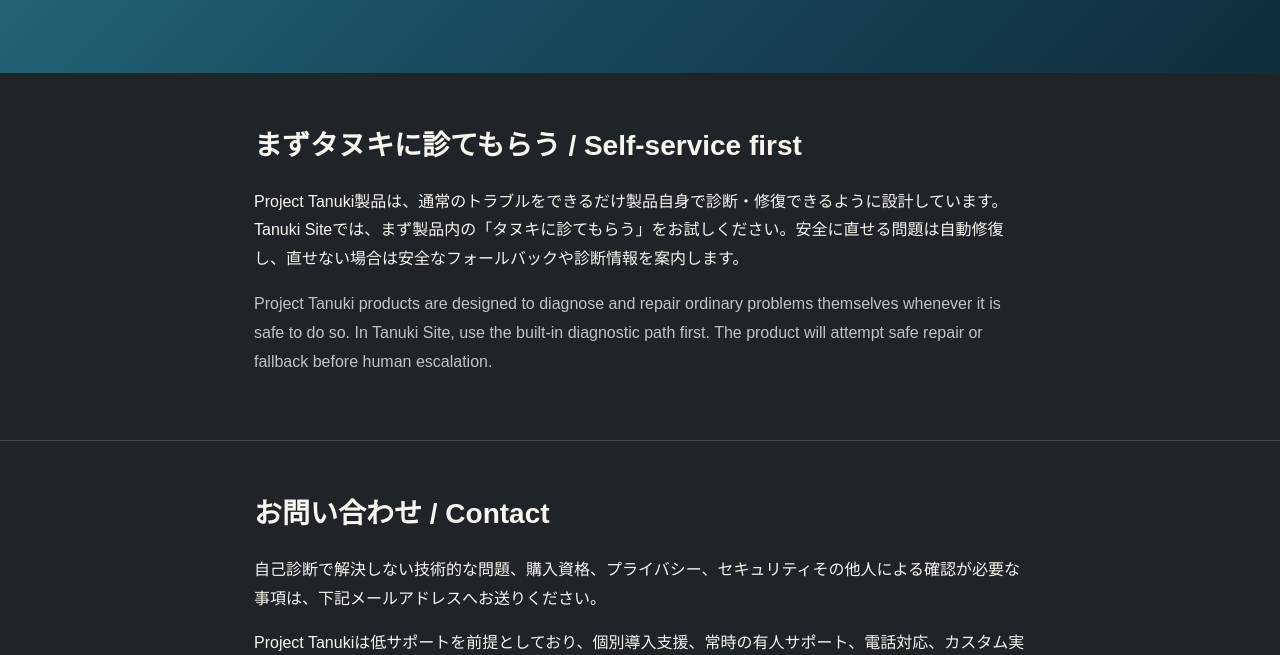
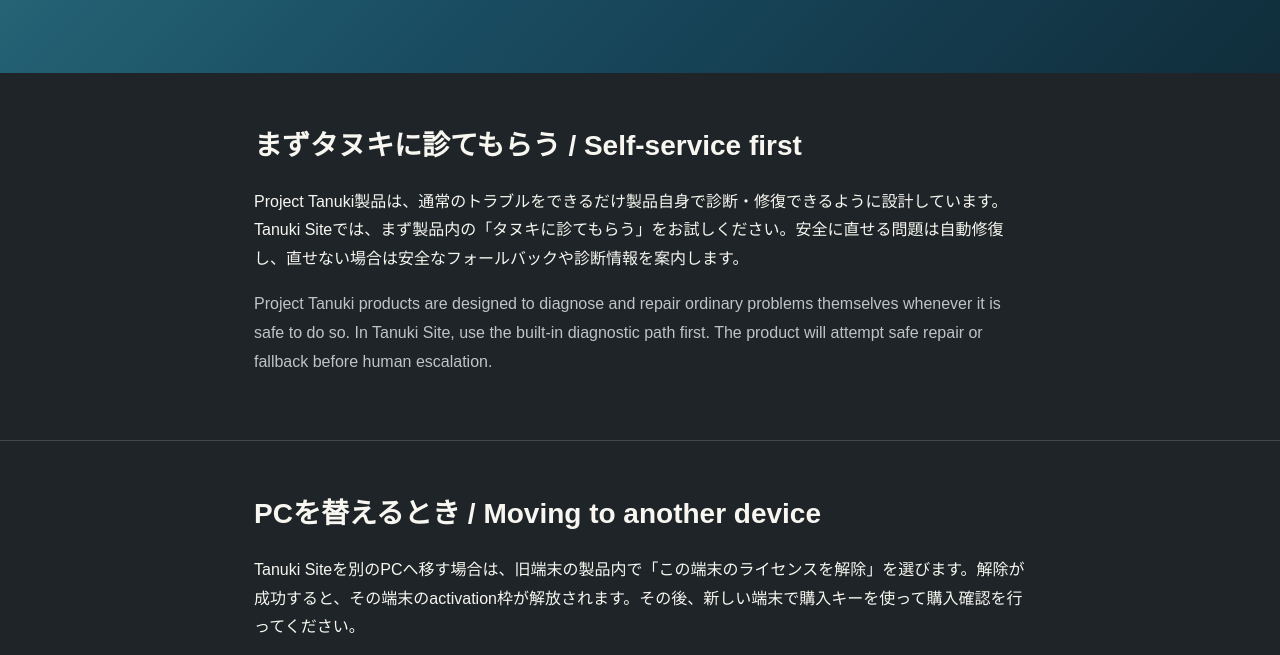
Before and after one commit to kaz1213-hash/silentcoastasset-site, a plain HTML site: page support.html in a window 1280 px wide. Shown: the part 278-933 px from the top of the page. Drawn offline with Linux system fonts and the light colour scheme.

Commit message:
Tanuki Site support: add self-service device transfer guidance

```diff
--- a/support.html
+++ b/support.html
@@ -13,6 +13,7 @@
 <header class="hero"><div class="wrap"><div class="eyebrow">SILENT COAST ASSET / PROJECT TANUKI</div><h1>Support</h1><p class="lead">Project Tanukiは、買い切り・低サポート・自己診断・自己修理を基本に設計しています。</p></div></header>
 <main>
 <section><div class="wrap"><h2>まずタヌキに診てもらう / Self-service first</h2><p>Project Tanuki製品は、通常のトラブルをできるだけ製品自身で診断・修復できるように設計しています。Tanuki Siteでは、まず製品内の「タヌキに診てもらう」をお試しください。安全に直せる問題は自動修復し、直せない場合は安全なフォールバックや診断情報を案内します。</p><p class="muted">Project Tanuki products are designed to diagnose and repair ordinary problems themselves whenever it is safe to do so. In Tanuki Site, use the built-in diagnostic path first. The product will attempt safe repair or fallback before human escalation.</p></div></section>
+<section><div class="wrap"><h2>PCを替えるとき / Moving to another device</h2><p>Tanuki Siteを別のPCへ移す場合は、旧端末の製品内で「この端末のライセンスを解除」を選びます。解除が成功すると、その端末のactivation枠が解放されます。その後、新しい端末で購入キーを使って購入確認を行ってください。</p><p>通信障害などで解除に失敗した場合、Tanuki Siteは接続情報を勝手に削除しません。そのまま再試行できます。旧端末が故障・紛失して操作できないなど、自己解除そのものが不可能な場合のみサポート窓口をご利用ください。</p><p class="muted">When moving Tanuki Site to another computer, use “Release this device license” on the old device first. The app keeps its local credential if provider deactivation fails, so you can safely retry. Contact support only when the old device is unavailable or self-service release cannot be completed.</p></div></section>
 <section><div class="wrap"><h2>お問い合わせ / Contact</h2><p>自己診断で解決しない技術的な問題、購入資格、プライバシー、セキュリティその他人による確認が必要な事項は、下記メールアドレスへお送りください。</p><p>Project Tanukiは低サポートを前提としており、個別導入支援、常時の有人サポート、電話対応、カスタム実装、即時回答を標準サービスとして保証するものではありません。製品ごとの販売条件に別途記載がある場合は、その条件が優先されます。</p><p class="muted">Human support is intentionally limited. Standard purchase does not promise concierge setup, continuous live support, phone support, custom implementation, or an immediate response unless a specific product offer states otherwise.</p><a class="button" href="mailto:support@silentcoastasset.com">support@silentcoastasset.com</a></div></section>
 <section><div class="wrap"><h2>お問い合わせの際に / When contacting us</h2><div class="box"><p>製品名と、自己診断後にも残っている症状を簡潔にお知らせください。診断レポートを製品が生成できる場合は、その案内に従ってください。パスワード、APIキー、購入キー、認証トークンなどの秘密情報はメールに記載しないでください。</p><p class="muted">Please include the product name and a short description of what remains after self-diagnosis. If the product can generate a privacy-safe diagnostic report, follow the product guidance. Do not send passwords, API keys, purchase/license keys, authentication tokens, or other secrets by email.</p></div></div></section>
 <section><div class="wrap"><h2>運営 / Operator</h2><p>Silent Coast Asset株式会社 / Silent Coast Asset Co., Ltd.<br><a href="https://silentcoastasset.com">silentcoastasset.com</a></p></div></section>
```
